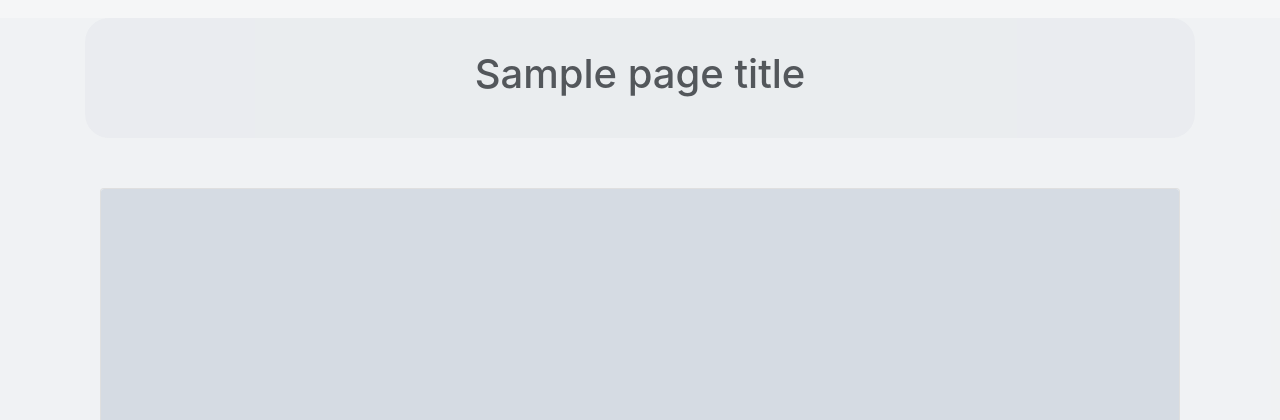
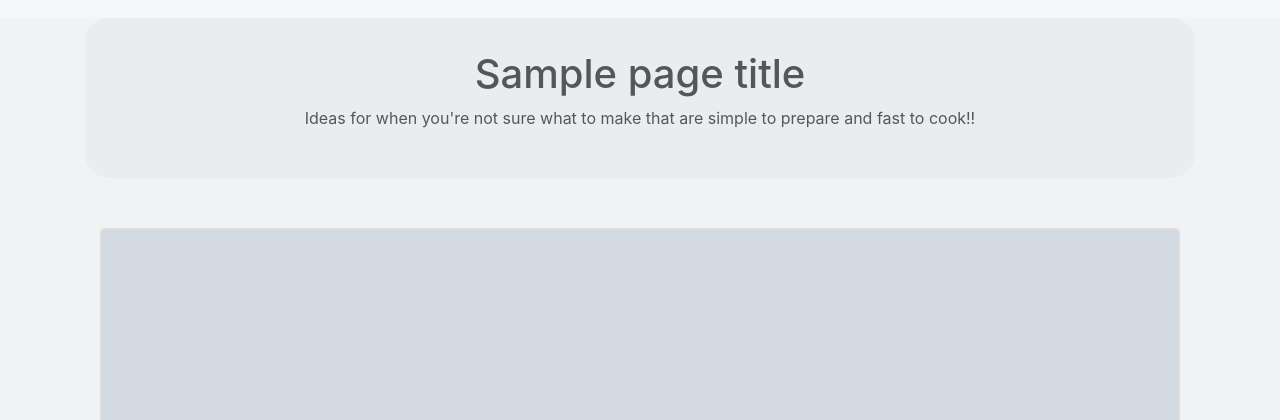
Before and after one commit to Luciano-Lima/myCookbook, a Flask app: template templates/recipe.html in a window 1280 px wide. Shown: the part 46-466 px from the top of the page. Run offline with Flask 2, Linux system fonts and the light colour scheme; the template is opened without the code that fills it: most values are stand-ins (such as "Sample title", 1, 10 or a date in 2020); grey boxes marked "Sample" are stand-in pictures; some libraries are stand-ins or nearby versions.

Commit message:
Added a short description to jumbatrom

```diff
--- a/templates/recipe.html
+++ b/templates/recipe.html
@@ -2,6 +2,7 @@
 <div class="container">
     <div class="jumbotron text-center">
         <h1>{{ page_title }}</h1>
+        <p>Ideas for when you're not sure what to make that are simple to prepare and fast to cook!!</p>
     </div>
     <div class="container">
         <div class="card each-recipe-pict">
@@ -9,7 +10,7 @@
                 <div class="col-sm-12 col-md-12 col-lg-12">
                     <img class="card-img-top" src="{{ recipes.image }}" alt="Image for {{ recipes.name }}"></img>
                     <div class="cuisine">
-                        <span class="rec-info">Cuisine: </span><span class="rec-info-desc">{{ recipes.cuisine }}</span>
+                        <span class="rec-info">Cuisine:</span><span class="rec-info-desc">{{ recipes.cuisine }}</span>
                         <span class="rec-info">Allergens:</span>
                         {% for a in recipes.allergens %}
                         <span class="rec-info-desc">{{ a }}</span>
```
